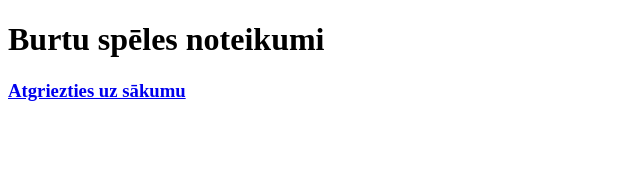
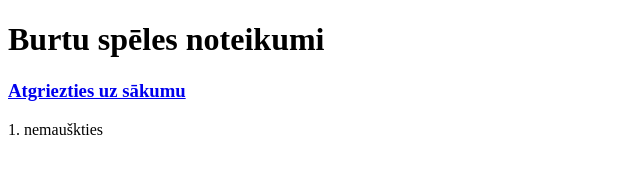
Before and after one commit to JelenaAlute/Burtu-spele2, a plain HTML site: page noteikumi.html in a window 1280 px wide. Shown: the whole page, without its empty margins (0-640 px from the left). Drawn offline with Linux system fonts and the light colour scheme.

Commit message:
Pievinoti noteikumi

```diff
--- a/noteikumi.html
+++ b/noteikumi.html
@@ -18,5 +18,6 @@
         <a href=spele4.html>Atgriezties uz sākumu</a>
 
       </h3>
+      <p>1. nemauškties</p>
 </body>
 </html>
```
